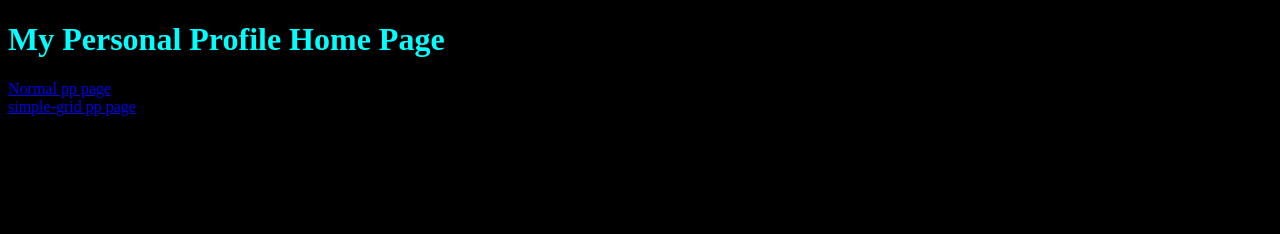
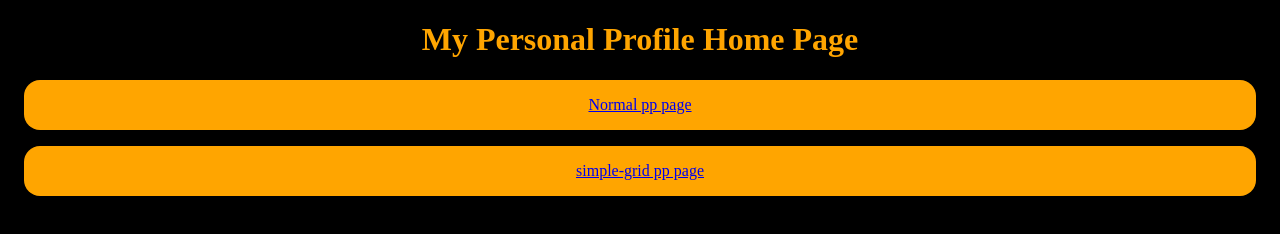
Before and after one commit to sinenkosimasinga/PPWebPage, a plain HTML site: page index.html in a window 1280 px wide. Drawn offline with Linux system fonts and the light colour scheme.

Commit message:
index commit

```diff
--- a/index.html
+++ b/index.html
@@ -10,16 +10,31 @@
             background-color: black;
         }
         h1{
-            color: aqua;
+            color: orange;
+            text-align: center;
+        }
+        .mypp{
+            background-color: orange;
+            text-align: center;
+            padding: 1em;
+            margin: 1em;
+            border-radius: 1em;
+        }
+        .smplg{
+            background-color: orange;
+            text-align: center;
+            padding: 1em;
+            margin: 1em;
+            border-radius: 1em;
         }
     </style>
 </head>
 <body>
     <h1>My Personal Profile Home Page</h1>
-    <div>
+    <div class="mypp">
         <a href="mypp.html">Normal pp page</a>
     </div>
-    <div>
+    <div class="smplg">
         <a href="simplegrid.html">simple-grid pp page</a>
     </div>
 </body>
```
